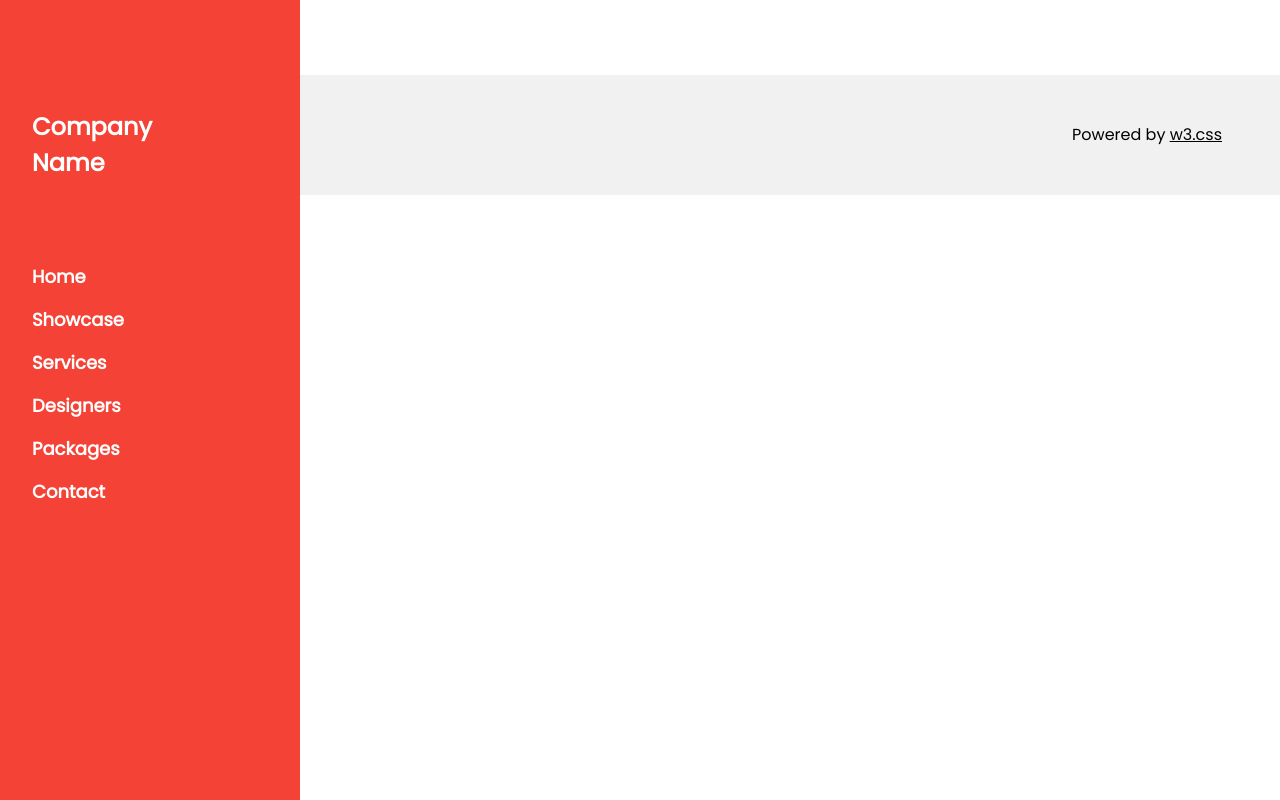
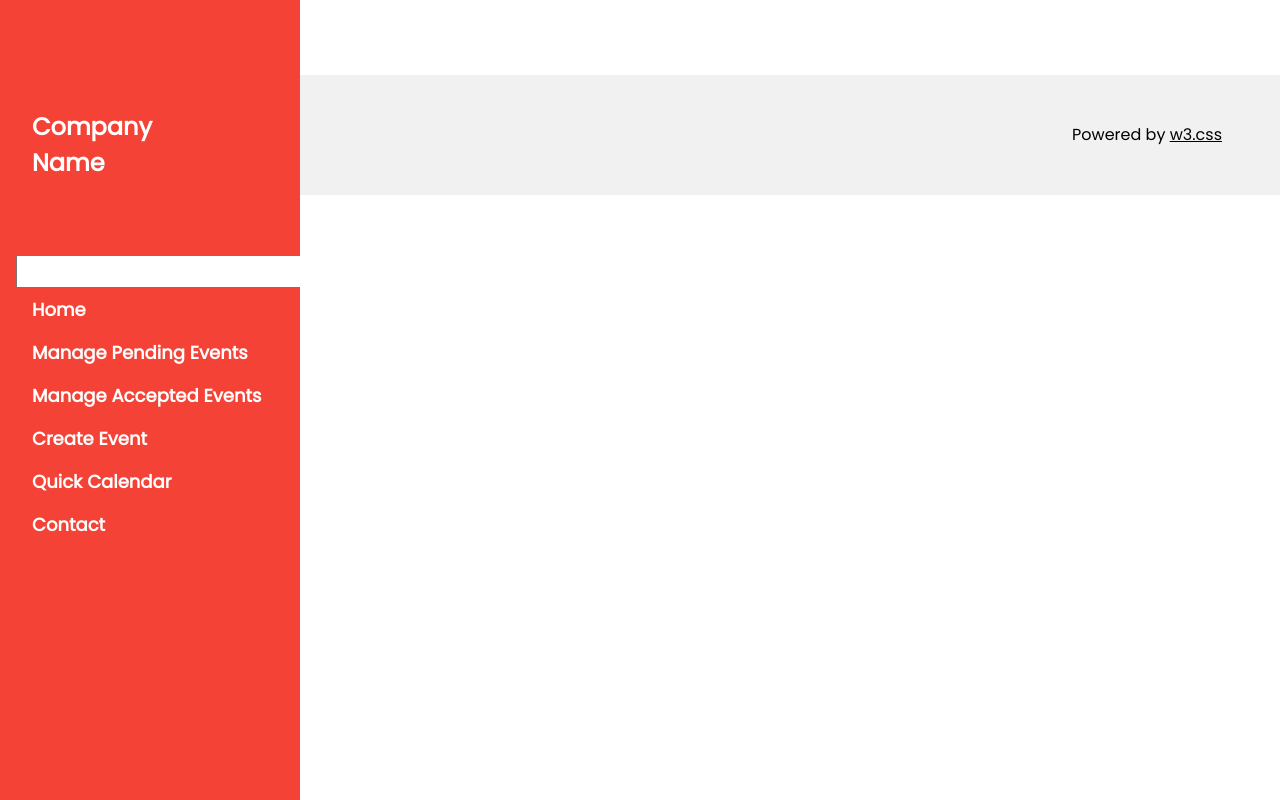
Before and after one commit to alext114/EPS, a PHP site: page /header.php in a window 1280 px wide. Run offline with PHP 8.4, Linux system fonts and the light colour scheme.

Commit message:
AH AH AH

```diff
--- a/header.php
+++ b/header.php
@@ -19,11 +19,12 @@ body {font-size:16px;}
       <h3 class="w3-padding-64"><b>Company<br>Name</b></h3>
     </div>
     <div class="w3-bar-block">
-      <a href="#" onclick="w3_close()" class="w3-bar-item w3-button w3-hover-white">Home</a>
-      <a href="#showcase" onclick="w3_close()" class="w3-bar-item w3-button w3-hover-white">Showcase</a>
-      <a href="#services" onclick="w3_close()" class="w3-bar-item w3-button w3-hover-white">Services</a>
-      <a href="#designers" onclick="w3_close()" class="w3-bar-item w3-button w3-hover-white">Designers</a>
-      <a href="#packages" onclick="w3_close()" class="w3-bar-item w3-button w3-hover-white">Packages</a>
+      <input name="searchTextBox" type="text">
+      <a href="something.php" onclick="w3_close()" class="w3-bar-item w3-button w3-hover-white">Home</a>
+      <a href="pendingevents.php" onclick="w3_close()" class="w3-bar-item w3-button w3-hover-white">Manage Pending Events</a>
+      <a href="acceptedevents.php" onclick="w3_close()" class="w3-bar-item w3-button w3-hover-white">Manage Accepted Events</a>
+      <a href="managersubmission.php" onclick="w3_close()" class="w3-bar-item w3-button w3-hover-white">Create Event</a>
+      <a href="quickcalendar.html" onclick="w3_close()" class="w3-bar-item w3-button w3-hover-white">Quick Calendar</a>
       <a href="#contact" onclick="w3_close()" class="w3-bar-item w3-button w3-hover-white">Contact</a>
     </div>
   </nav>
```
Also changed, not shown: home.php (+8 -13 lines).
